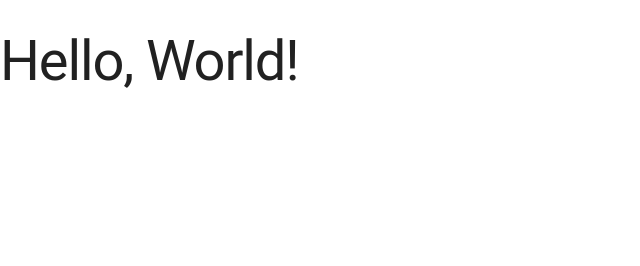
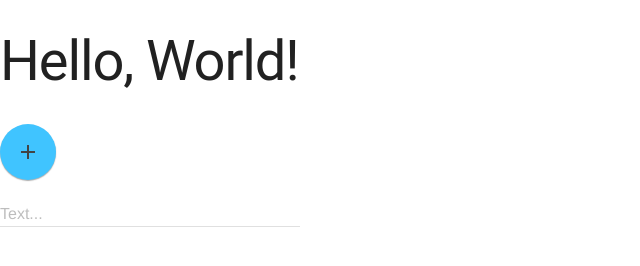
Before and after one commit to SHH-ICS/mdl-html-page-Evan-Miranda, a plain HTML site: page index.html in a window 1280 px wide. Shown: the whole page, without its empty margins (0-640 px from the left). Drawn offline with nearby package versions, Linux system fonts and the light colour scheme; files that its build step writes are made by us from their sources.

Commit message:
Added button and text field

```diff
--- a/index.html
+++ b/index.html
@@ -2,7 +2,7 @@
 <html>
   <head>
     <link rel="stylesheet" href="styles.css">
-    <title>Page Title</title>
+    <title>1.05</title>
   </head>
 
   <body>
@@ -12,4 +12,15 @@
     <script defer src="https://code.getmdl.io/1.3.0/material.min.js"></script>
   </body>
 
+  <button class="mdl-button mdl-js-button mdl-button--fab mdl-js-ripple-effect mdl-button--colored">
+    <i class="material-icons">add</i>
+  </button>
+
+  <form action="#">
+    <div class="mdl-textfield mdl-js-textfield mdl-textfield--floating-label">
+      <input class="mdl-textfield__input" type="text" id="sample3">
+      <label class="mdl-textfield__label" for="sample3">Text...</label>
+    </div>
+  </form>
+
 </html>
```
